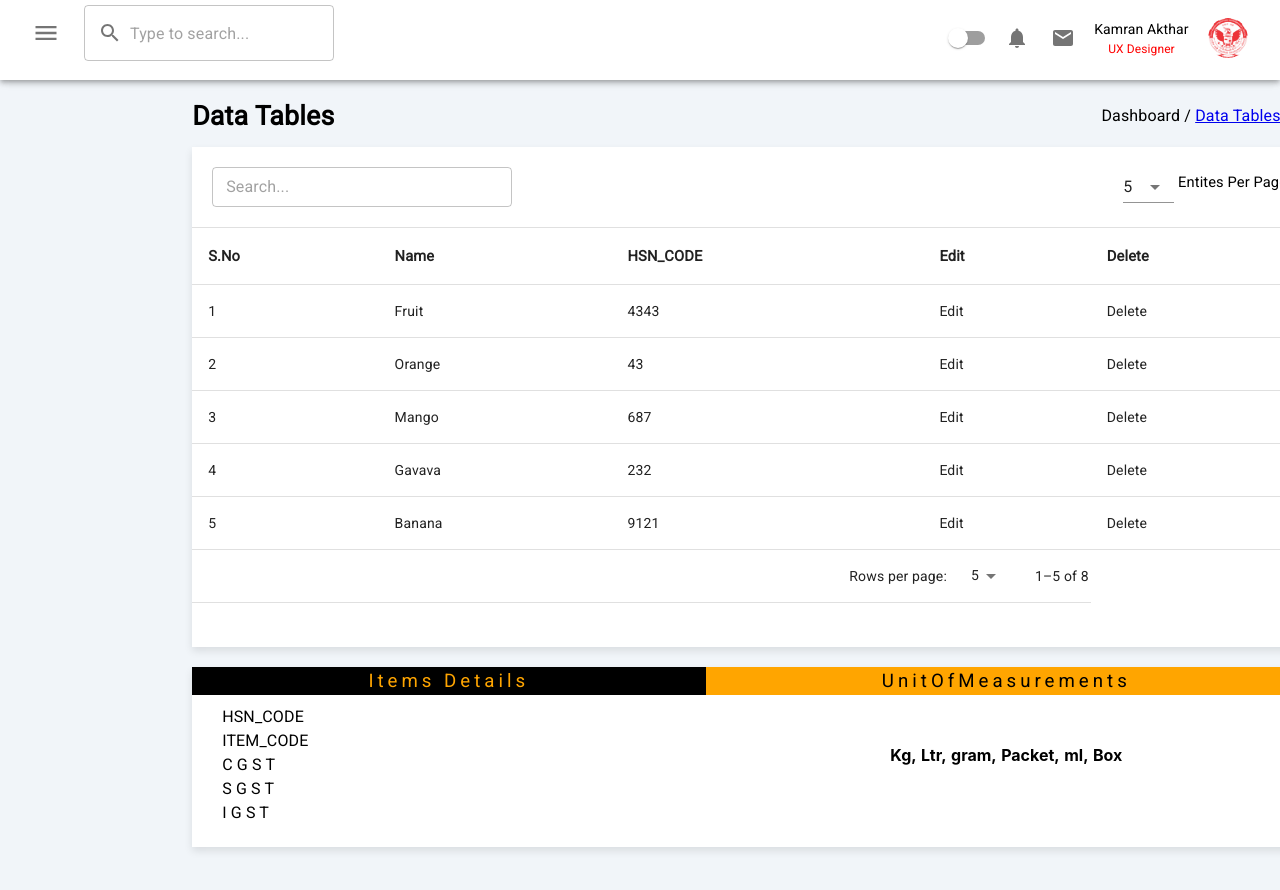
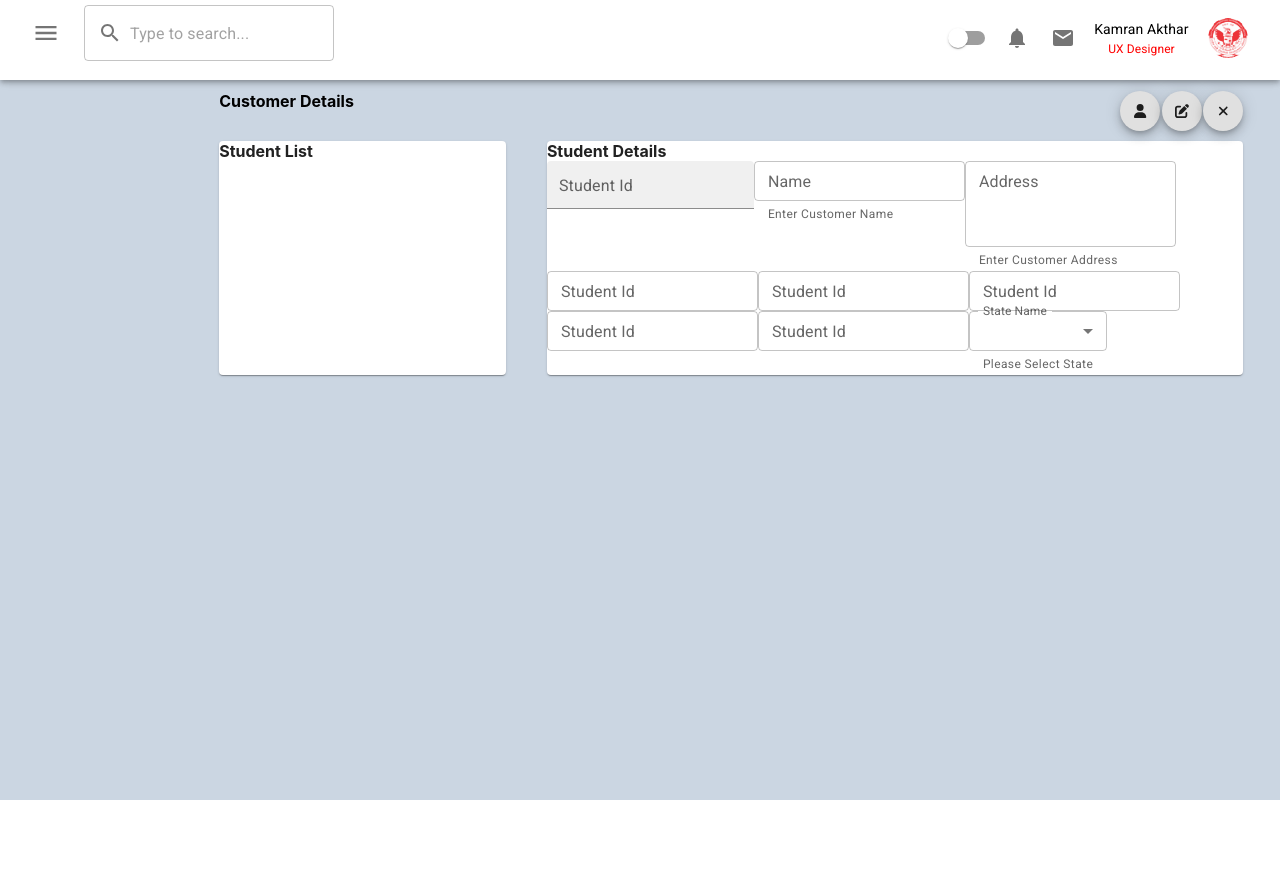
Before and after one commit to Mirza5056/Debtors_Accounting_React, a React (Create React App) app: page /customer in a window 1280 px wide. Shown: the top 890 px of the page. After the commit the page ends 800 px from the top, so only its background shows below. Built offline with nearby package versions, Linux system fonts and the light colour scheme.

Commit message:
some changes done!

```diff
--- a/src/networking/public/Customer.js
+++ b/src/networking/public/Customer.js
@@ -1,7 +1,43 @@
 import React from "react";
-import Local from './Items';
+import Local from './LocalComponent';
+import './styles/customer.css';
+import { Box, Fab, List, Paper, Select, TextField } from "@mui/material";
+import { FontAwesomeIcon } from "@fortawesome/react-fontawesome";
+import { faEdit, faRemove, faUser } from "@fortawesome/free-solid-svg-icons";
 export default function Customer() {
     return (
-        <Local />
+        <React.Fragment>
+            <Local />
+            <div className="customer-container">
+                <Box className="main-heading">
+                    <b className="customer-text">Customer Details</b>
+                    <Box sx={{display : 'flex',justifyContent : 'space-between',width : '12%'}}>
+                        <Fab size="small"><FontAwesomeIcon icon={faUser} /></Fab>
+                        <Fab size="small"><FontAwesomeIcon icon={faEdit} /></Fab>
+                        <Fab size="small"><FontAwesomeIcon icon={faRemove} /></Fab>
+                    </Box>
+                </Box>
+                <Box className="main-container">
+                    <Box className="left-section" component={Paper}>
+                        <b>Student List</b>
+                        <List></List>
+                    </Box>
+                    <Box className="right-section" component={Paper}>
+                        <b>Student Details</b>
+                        <Box>
+                            <TextField size="small" variant="filled" label="Student Id" color="success" />
+                            <TextField size="small" variant="outlined" label="Name" helperText="Enter Customer Name" />
+                            <TextField size="small" multiline variant="outlined" label="Address" rows={3} helperText="Enter Customer Address"  />
+                            <TextField size="small" variant="outlined" label="Student Id" />
+                            <TextField size="small" variant="outlined" label="Student Id" />
+                            <TextField size="small" variant="outlined" label="Student Id" />
+                            <TextField size="small" variant="outlined" label="Student Id" />
+                            <TextField size="small" variant="outlined" label="Student Id" />
+                            <TextField size="small" select variant="outlined" label="State Name" defaultValue="Mumbai" helperText="Please Select State" />
+                        </Box>
+                    </Box>
+                </Box>
+            </div>
+        </React.Fragment>
     );
 }
--- a/src/networking/public/Trader.js
+++ b/src/networking/public/Trader.js
@@ -1,20 +1,52 @@
 import React from "react";
 import AppBarDrawer from './LocalComponent';
 import './styles/traders.css';
-import { Box, Divider, Fab, FormControl, FormGroup, Grid, Input, InputLabel, List, ListItem, Paper, Table, TableBody, TableCell, TableContainer, TableRow, TextField, Typography, textFieldClasses } from "@mui/material";
+import { Box, Button, Divider, Fab, FormControl, FormGroup, Grid, Input, InputLabel, List, ListItem, Paper, Stack, Table, TableBody, TableCell, TableContainer, TableRow, TextField, Typography, textFieldClasses } from "@mui/material";
 import { FontAwesomeIcon } from "@fortawesome/react-fontawesome";
 import { faBuildingColumns, faCircleXmark, faGear, faPhoneVolume, faRegistered, faUserPlus } from "@fortawesome/free-solid-svg-icons";
+import SendIcon from '@mui/icons-material/Send';
 export default function Trader() {
     const TradersDetailsSection=(
         <Box component="form">
             <b className="trader-settings"><FontAwesomeIcon icon={faGear} />&nbsp;Traders Settings</b>
             <Divider textAlign="left" variant="middle"><b className="general-info"><FontAwesomeIcon icon={faUserPlus} />&nbsp;General Information</b></Divider>
-
+            <Box className="general-information">
+                <TextField size="small" className="text-width" label="Trader Id" variant="outlined" /><br></br>
+                <br></br>
+                <TextField size="small" className="text-width" label="Enter Your Name" variant="outlined" /><br></br>
+                <br></br>
+                <TextField size="small" className="text-width" label="Your Address" variant="outlined" /><br></br>
+            </Box>
             <Divider textAlign="right" variant="middle"><b className="general-info"><FontAwesomeIcon icon={faBuildingColumns} />&nbsp;Bank Detials</b></Divider>
-
+            <Box className="bank-info">
+                <TextField size="small" className="text-width" label="Bank Name" variant="outlined" /><br></br>
+                <br></br>
+                <TextField size="small" className="text-width" label="Account Number" variant="outlined" /><br></br>
+                <br></br>
+                <TextField size="small" className="text-width" label="IFSC Code" variant="outlined" /><br></br>
+                <br></br>
+                <TextField size="small" className="text-width" label="Branch Name" variant="outlined" /><br></br>
+            </Box>
             <Divider variant="middle" textAlign="left"><b className="general-info"><FontAwesomeIcon icon={faRegistered} />&nbsp;Registration Number</b></Divider>
-
+            <Box className="general-information">
+                <TextField size="small" className="text-width" label="GST Number" variant="outlined" /><br></br>
+                <br></br>
+                <TextField size="small" className="text-width" label="TIN Number" variant="outlined" /><br></br>
+                <br></br>
+                <TextField size="small" className="text-width" label="PIN Number" variant="outlined" /><br></br>
+            </Box>
             <Divider variant="middle" textAlign="right"><b className="general-info"><FontAwesomeIcon icon={faPhoneVolume} />&nbsp;Phone</b></Divider>
+            <Box className="bank-info">
+                <TextField size="small" className="text-width" label="Contact 1" variant="outlined" /><br></br>
+                <br></br>
+                <TextField size="small" className="text-width" label="Contact 2" variant="outlined" /><br></br>
+                <br></br>
+                <TextField size="small" className="text-width" label="Contact 3" variant="outlined" /><br></br>
+            </Box>
+            <Stack direction="row" spacing={2} sx={{justifyContent : 'center'}}>
+                <Button variant="contained" endIcon={<SendIcon />}>Update</Button>
+            </Stack>
+            <br></br>
         </Box>
     );
     return (
@@ -28,7 +60,7 @@ export default function Trader() {
                         <Fab size="small" color="primary">
                             <FontAwesomeIcon icon={faUserPlus} />
                         </Fab>&nbsp;&nbsp;
-                        <Fab size="small" color="secondary">
+                        <Fab size="small" color="error">
                             <FontAwesomeIcon icon={faCircleXmark} />
                         </Fab>
                     </div>
--- /dev/null
+++ b/src/networking/public/store.js
@@ -0,0 +1,2 @@
+const store=createStore(rootReducer,applyMiddleware)
+export default Store;
--- /dev/null
+++ b/src/networking/public/styles/customer.css
@@ -0,0 +1,34 @@
+.customer-container {
+    display: flex;
+    background-color: rgba(203,214,226,255);
+    height: 100vh;
+    width: 100%;
+    flex-direction: column;
+    align-items: flex-start;
+}
+.main-heading {
+    display: flex;
+    justify-content: space-between;
+    margin-left: 5.8cm;
+    margin-top: 2.4cm;
+    flex-direction: row;
+    width: 80%;
+    margin-bottom: 10px;
+}
+.main-heading .actions {
+    display: flex;
+    justify-content: space-between;
+}
+.main-container {
+    display: flex;
+    justify-content: space-between;
+    width: 80%;
+    margin-left: 5.8cm;
+}
+.left-section {
+    flex-basis: 10%;
+}
+.right-section {
+    flex-basis: 50%;
+    margin-left: 4%;
+}
--- a/src/networking/public/styles/index.css
+++ b/src/networking/public/styles/index.css
@@ -13,7 +13,7 @@
 }
 .searchIconMainBox { display: flex; align-items: center; }
 .mainBack {
-    background-color: rgba(241,245,249,255);
+    background-color: rgba(203,214,226,255);
     height: 140vh;
     width: 100%;
     justify-items: center;
--- a/src/networking/public/styles/traders.css
+++ b/src/networking/public/styles/traders.css
@@ -4,8 +4,8 @@
 .trader-section-container {
     justify-content: center;
     align-items: center;
-    background-color: rgba(241,245,249,255);
-    height: 100vh;
+    background-color: rgba(203,214,226,255);
+    height: 213vh;
     position: relative;
 }
 .top-section {
@@ -54,6 +54,7 @@
     box-shadow: 0 4px 8px rgba(0, 0, 0, 0.1);
     margin-left: 5.8cm;
     height: auto;
+    display: flex;
 }
 .trader-settings {
     font-family: "Montserrat", sans-serif;
@@ -83,3 +84,24 @@
 .text-field-width {
     width: 50%;
 }
+.general-information {
+    justify-items: right;
+    text-align: right;
+    padding-top: 40px;
+    padding-bottom: 40px;
+}
+.bank-info {
+    padding-top: 40px;
+    padding-bottom: 40px;
+    margin-left: 20px;
+}
+.regist-info {
+    padding-top: 40px;
+    padding-bottom: 40px;
+    text-align: right;
+}
+
+.text-width {
+    width: 50%;
+    margin-right: 10px;
+}
```
